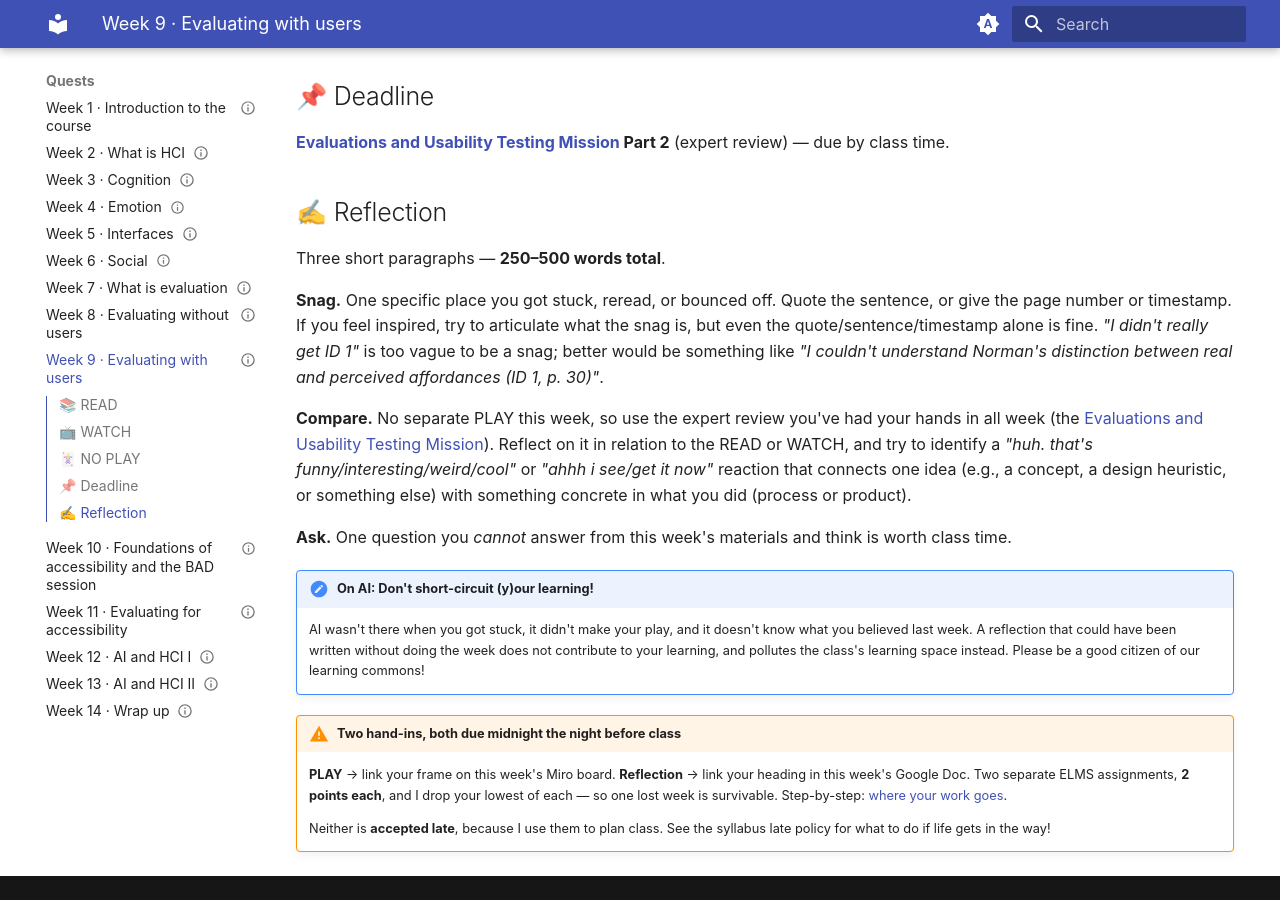
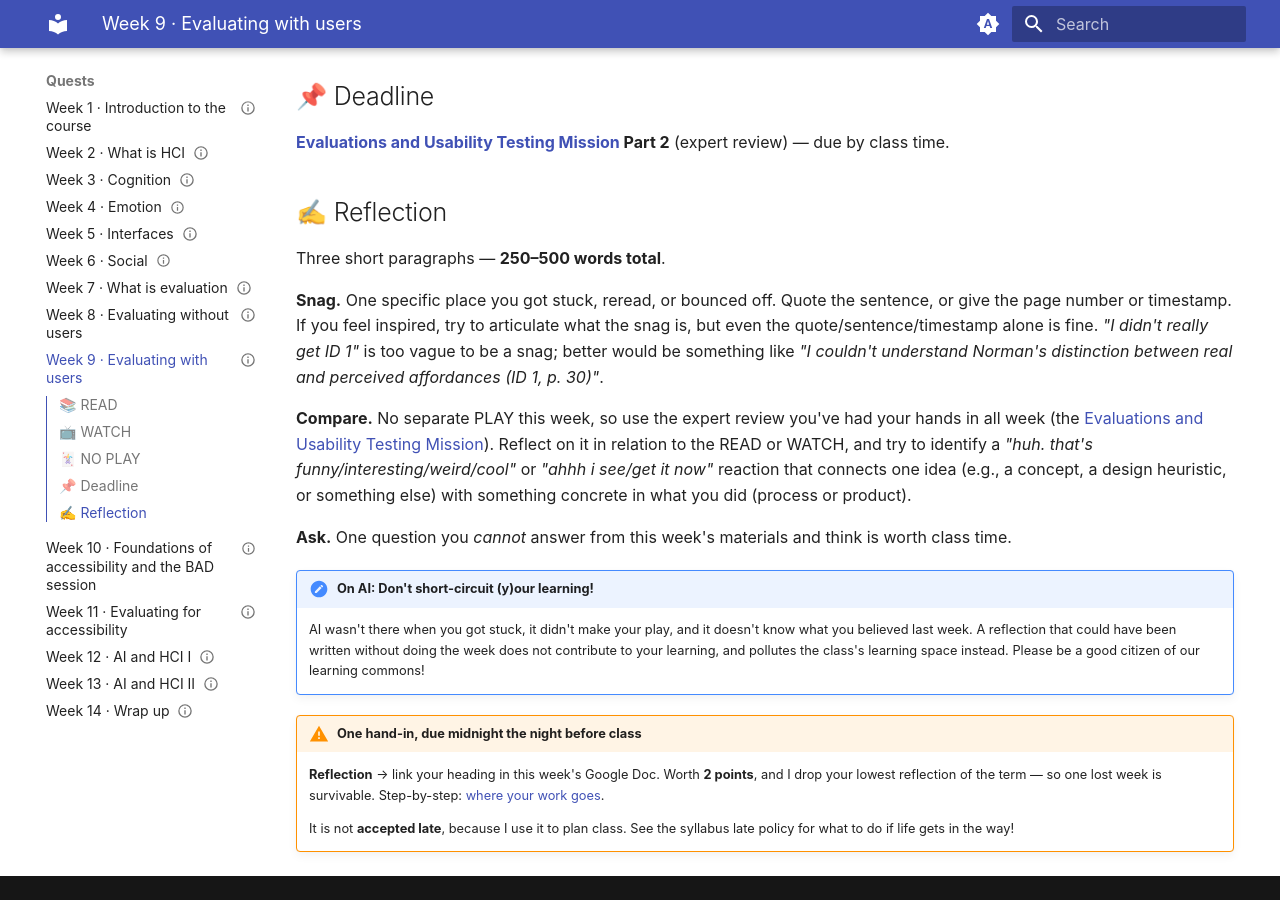
Before and after one commit to joelchan/inst631-fa26-site, an MkDocs documentation site: the page built from docs/quests/week-09.md, in a window 1280 px wide and 900 px high, scrolled down 606 px. Built offline with MkDocs 1.6.1 and Material for MkDocs 9.7.7, drawn with Linux system fonts in a browser that asks for light colours.

Commit message:
Sync from vault 144f9e3
Make the Drive links portable and fix two no-play hand-ins

The three mission folder links were the /u/3/ form, which opens in whoever
is the reader's fourth signed-in Google account. For a student that is the
wrong Drive or a 404. They are the plain /drive/folders/<id> form now.

Weeks 9 and 13 have no PLAY but carried the standard two-hand-in callout,
promising a Miro frame that does not exist and two points that are not on
offer. Both now describe the one hand-in they actually have.

Part 3 of the accessibility mission says where it comes from: the Week 13
session runs the comparison workshop, and the write-up is due Week 14. That
also corrects a stale planning note that had the comparison written before
the break, from when Part 3 sat a week earlier.

Co-Authored-By: Claude Opus 5 (1M context) <noreply@anthropic.com>
Claude-Session: https://claude.ai/code/session_01PYBzME84GdvKLYDrH38CW6

Generated by publish-site.yml from joelchan/inst631-fa26.

```diff
--- a/docs/quests/week-09.md
+++ b/docs/quests/week-09.md
@@ -55,8 +55,8 @@ Three short paragraphs — **250–500 words total**.
     AI wasn't there when you got stuck, it didn't make your play, and it doesn't know what you believed last week. A reflection that could have been written without doing the week does not contribute to your learning, and pollutes the class's learning space instead. Please be a good citizen of our learning commons!
 
 
-!!! warning "Two hand-ins, both due midnight the night before class"
+!!! warning "One hand-in, due midnight the night before class"
 
-    **PLAY** → link your frame on this week's Miro board. **Reflection** → link your heading in this week's Google Doc. Two separate ELMS assignments, **2 points each**, and I drop your lowest of each — so one lost week is survivable. Step-by-step: [where your work goes](../where-your-work-goes.md).
+    **Reflection** → link your heading in this week's Google Doc. Worth **2 points**, and I drop your lowest reflection of the term — so one lost week is survivable. Step-by-step: [where your work goes](../where-your-work-goes.md).
 
-    Neither is **accepted late**, because I use them to plan class. See the syllabus late policy for what to do if life gets in the way!
+    It is not **accepted late**, because I use it to plan class. See the syllabus late policy for what to do if life gets in the way!
```
Also changed, not shown: docs/missions/accessibility-testing.md (+3 -1 lines), docs/missions/chi-papers.md (+1 -1 lines), docs/missions/evaluations-and-usability-testing.md (+1 -1 lines), docs/quests/week-13.md (+3 -3 lines).
